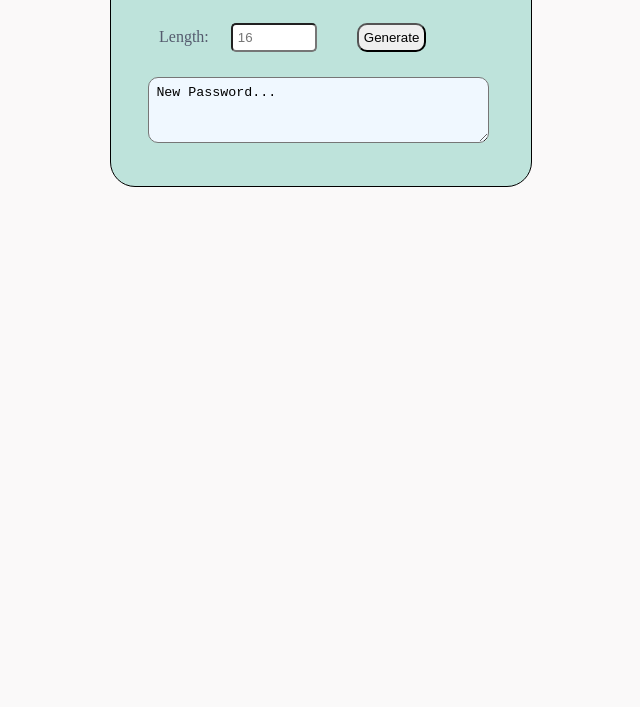
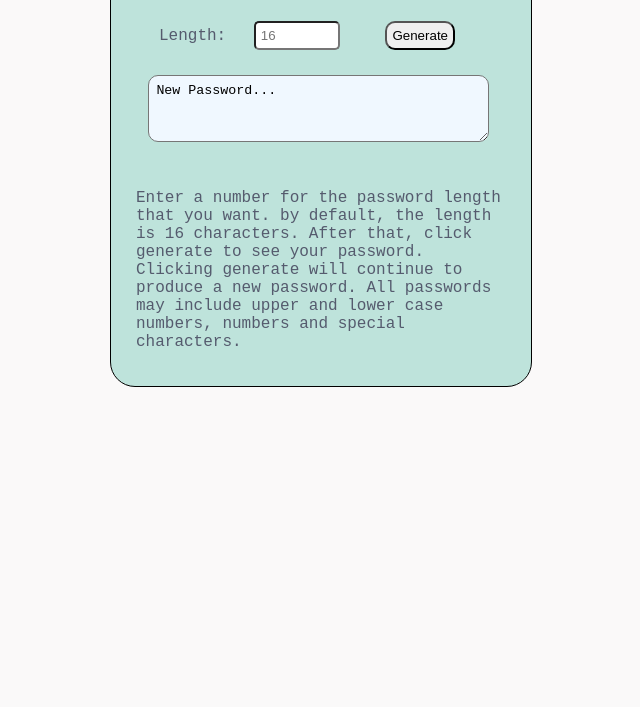
Before and after one commit to nattiebrooks/Password_Generator, a plain HTML site: page index.html in a window 1280 px wide. Shown: the part 93-800 px from the top of the page, without its empty margins (319-959 px from the left). Drawn offline with Linux system fonts and the light colour scheme.

Commit message:
Added instructions and styling for them

```diff
--- a/index.html
+++ b/index.html
@@ -16,7 +16,13 @@
             <input id="password-length" type="text" placeholder="16" name="length"></input>
             <button id="create-password" onclick="createPassword()">Generate</button>
             <textarea id="password" name="password">New Password...</textarea>
-        </div>
+       </div>
+        <p id="instructions">Enter a number for the password length that you want.
+            by default, the length is 16 characters. After that, click generate to
+            see your password. Clicking generate will continue to produce a new password.
+            All passwords may include upper and lower case numbers, numbers and special
+            characters.
+        </p>
     </div>
 
 
--- a/src/main.css
+++ b/src/main.css
@@ -14,13 +14,14 @@ body {
     margin: 0 auto;
     padding: 10px;
     width: 400px;
-    height: 250px;
+    height: 450px;
     border: 1px solid black;
     border-radius: 25px;
     background-color: #BEE3DB;
     color:#555B6E;
     align-content: center;
     /* justify-content: center; */
+    font-family: 'Courier New', Courier, monospace;
 }
 
 #title{
@@ -57,3 +58,9 @@ label{
     margin-left: 5%;
     padding: 5px;
 }
+
+
+#instructions {
+    color: #555B6E;
+    padding: 15px;
+}
```
